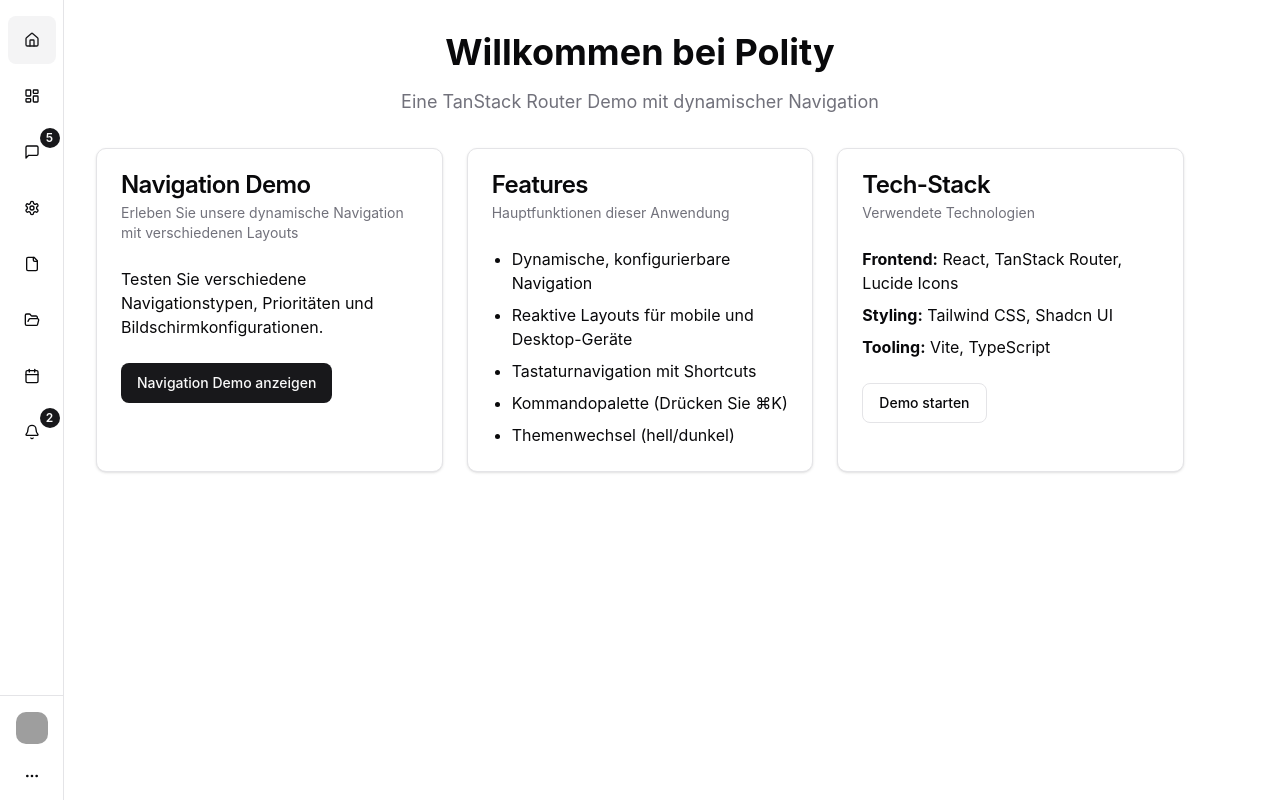
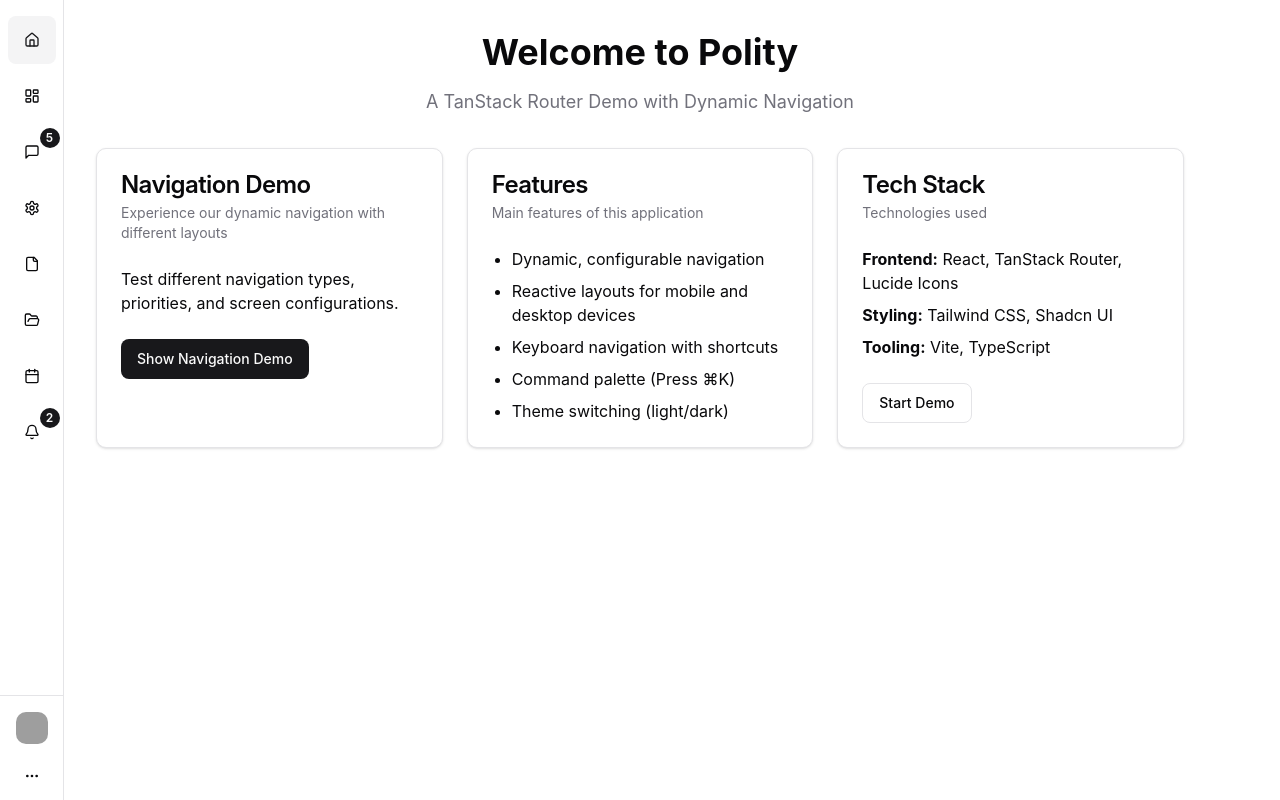
Before and after one commit to Donnerstagnacht/tanstack-router-navigation, a React (Vite) app: page / in a window 1280 px wide. Built offline with nearby package versions, Linux system fonts and the light colour scheme; grey boxes are pictures that could not be loaded.

Commit message:
working i18n

```diff
--- a/package.json
+++ b/package.json
@@ -43,10 +43,13 @@
     "clsx": "^2.1.1",
     "cmdk": "^1.1.1",
     "embla-carousel-react": "^8.6.0",
+    "i18next": "^25.2.1",
+    "i18next-browser-languagedetector": "^8.2.0",
     "lucide-react": "^0.476.0",
     "react": "^19.0.0",
     "react-day-picker": "^9.7.0",
     "react-dom": "^19.0.0",
+    "react-i18next": "^15.5.3",
     "recharts": "^2.15.3",
     "sonner": "^2.0.5",
     "tailwind-merge": "^3.3.1",
--- a/src/components/navigation/toggles/language-toggle.tsx
+++ b/src/components/navigation/toggles/language-toggle.tsx
@@ -13,10 +13,11 @@ import {
 } from '@/components/ui/dropdown-menu'
 import { cn } from '@/lib/utils'
 import { toast } from 'sonner'
+import { useTranslation } from 'react-i18next'
 
 interface LanguageToggleProps {
   language: "en" | "de"
-  setLanguage: React.Dispatch<React.SetStateAction<"en" | "de">>
+  setLanguage: (lang: "en" | "de") => void
   size?: "default" | "small"
   className?: string
   side?: "top" | "right" | "bottom" | "left"
@@ -34,6 +35,7 @@ export function LanguageToggle({
   variant = "popover"
 }: LanguageToggleProps) {
   const [isLanguagePopoverOpen, setIsLanguagePopoverOpen] = React.useState(false)
+  const { i18n } = useTranslation()
 
   // Helper function to render the language display
   const renderLanguageDisplay = (lang: "en" | "de") => {
@@ -44,15 +46,21 @@ export function LanguageToggle({
       </span>
     )
   }
-
-  // Custom language setter with toast notification
+  // Custom language setter with toast notification and i18n integration
   const handleLanguageChange = (lang: "en" | "de") => {
+    // Apply change through the provided setter
     setLanguage(lang)
 
+    // Also change the i18n language to keep everything in sync
+    i18n.changeLanguage(lang)
+
+    // Show notification
     toast.success(
-      `Language changed to ${lang === "en" ? "English" : "Deutsch"}`,
+      `${lang === "en" ? "Language changed to English" : "Sprache geändert zu Deutsch"}`,
       {
-        description: `Your language preference has been updated to ${lang === "en" ? "English" : "Deutsch"}.`,
+        description: `${lang === "en"
+          ? "Your language preference has been updated to English."
+          : "Ihre Spracheinstellung wurde zu Deutsch aktualisiert."}`,
         icon: lang === "en" ? "🇺🇸" : "🇩🇪",
       }
     )
--- /dev/null
+++ b/src/i18n/i18n.ts
@@ -0,0 +1,94 @@
+import i18n from 'i18next';
+import { initReactI18next } from 'react-i18next';
+import LanguageDetector from 'i18next-browser-languagedetector';
+
+// Erstellen der Übersetzungsressourcen
+const resources = {
+  en: {
+    translation: {
+      welcomeTitle: "Welcome to Polity",
+      welcomeSubtitle: "A TanStack Router Demo with Dynamic Navigation",
+      cards: {
+        navigation: {
+          title: "Navigation Demo",
+          description: "Experience our dynamic navigation with different layouts",
+          content: "Test different navigation types, priorities, and screen configurations.",
+          button: "Show Navigation Demo"
+        },
+        features: {
+          title: "Features",
+          description: "Main features of this application",
+          items: [
+            "Dynamic, configurable navigation",
+            "Reactive layouts for mobile and desktop devices",
+            "Keyboard navigation with shortcuts",
+            "Command palette (Press ⌘K)",
+            "Theme switching (light/dark)"
+          ]
+        },
+        techStack: {
+          title: "Tech Stack",
+          description: "Technologies used",
+          frontend: "Frontend:",
+          styling: "Styling:",
+          tooling: "Tooling:",
+          button: "Start Demo"
+        }
+      }
+    }
+  },
+  de: {
+    translation: {
+      welcomeTitle: "Willkommen bei Polity",
+      welcomeSubtitle: "Eine TanStack Router Demo mit dynamischer Navigation",
+      cards: {
+        navigation: {
+          title: "Navigation Demo",
+          description: "Erleben Sie unsere dynamische Navigation mit verschiedenen Layouts",
+          content: "Testen Sie verschiedene Navigationstypen, Prioritäten und Bildschirmkonfigurationen.",
+          button: "Navigation Demo anzeigen"
+        },
+        features: {
+          title: "Features",
+          description: "Hauptfunktionen dieser Anwendung",
+          items: [
+            "Dynamische, konfigurierbare Navigation",
+            "Reaktive Layouts für mobile und Desktop-Geräte",
+            "Tastaturnavigation mit Shortcuts",
+            "Kommandopalette (Drücken Sie ⌘K)",
+            "Themenwechsel (hell/dunkel)"
+          ]
+        },
+        techStack: {
+          title: "Tech-Stack",
+          description: "Verwendete Technologien",
+          frontend: "Frontend:",
+          styling: "Styling:",
+          tooling: "Tooling:",
+          button: "Demo starten"
+        }
+      }
+    }
+  }
+};
+
+i18n
+  // Erkennt die Sprachpräferenz des Browsers
+  .use(LanguageDetector)
+  // Integriert i18next mit React
+  .use(initReactI18next)
+  // Initialisiert i18next
+  .init({
+    resources,
+    fallbackLng: 'en',
+    interpolation: {
+      escapeValue: false, // React escapes values already
+    },
+    detection: {
+      order: ['localStorage', 'navigator'],
+      caches: ['localStorage']
+    }
+  });
+
+export default i18n;
+export type Language = 'en' | 'de';
--- a/src/main.tsx
+++ b/src/main.tsx
@@ -4,6 +4,9 @@ import { RouterProvider, createRouter } from '@tanstack/react-router'
 
 // Import the generated route tree
 import { routeTree } from './routeTree.gen'
+
+// Import i18n configuration
+import './i18n/i18n'
 
 import './styles.css'
 import reportWebVitals from './reportWebVitals.ts'
--- a/src/routes/index.tsx
+++ b/src/routes/index.tsx
@@ -2,72 +2,72 @@ import { createFileRoute } from '@tanstack/react-router'
 import { Link } from '@tanstack/react-router'
 import { Card, CardContent, CardDescription, CardFooter, CardHeader, CardTitle } from "@/components/ui/card"
 import { Button } from "@/components/ui/button"
+import { useTranslation } from 'react-i18next'
 
 export const Route = createFileRoute('/')({
   component: App,
 })
 
 function App() {
+  const { t } = useTranslation();
+
   return (
     <div className="container mx-auto p-8">
       <div className="text-center mb-8">
-        <h1 className="text-4xl font-bold mb-4">Willkommen bei Polity</h1>
-        <p className="text-lg text-muted-foreground">Eine TanStack Router Demo mit dynamischer Navigation</p>
+        <h1 className="text-4xl font-bold mb-4">{t('welcomeTitle')}</h1>
+        <p className="text-lg text-muted-foreground">{t('welcomeSubtitle')}</p>
       </div>
 
       <div className="grid gap-6 md:grid-cols-2 lg:grid-cols-3">
         <Card>
           <CardHeader>
-            <CardTitle>Navigation Demo</CardTitle>
+            <CardTitle>{t('cards.navigation.title')}</CardTitle>
             <CardDescription>
-              Erleben Sie unsere dynamische Navigation mit verschiedenen Layouts
+              {t('cards.navigation.description')}
             </CardDescription>
           </CardHeader>
           <CardContent>
-            <p>Testen Sie verschiedene Navigationstypen, Prioritäten und Bildschirmkonfigurationen.</p>
+            <p>{t('cards.navigation.content')}</p>
           </CardContent>
           <CardFooter>
             <Link to="/settings">
-              <Button>Navigation Demo anzeigen</Button>
+              <Button>{t('cards.navigation.button')}</Button>
             </Link>
           </CardFooter>
         </Card>
 
         <Card>
           <CardHeader>
-            <CardTitle>Features</CardTitle>
+            <CardTitle>{t('cards.features.title')}</CardTitle>
             <CardDescription>
-              Hauptfunktionen dieser Anwendung
+              {t('cards.features.description')}
             </CardDescription>
           </CardHeader>
           <CardContent>
-            <ul className="list-disc pl-5 space-y-2">
-              <li>Dynamische, konfigurierbare Navigation</li>
-              <li>Reaktive Layouts für mobile und Desktop-Geräte</li>
-              <li>Tastaturnavigation mit Shortcuts</li>
-              <li>Kommandopalette (Drücken Sie ⌘K)</li>
-              <li>Themenwechsel (hell/dunkel)</li>
+            <ul className="list-disc pl-5 space-y-2">              {(t('cards.features.items', { returnObjects: true }) as string[]).map((item: string, index: number) => (
+                <li key={index}>{item}</li>
+              ))}
             </ul>
           </CardContent>
         </Card>
 
         <Card>
           <CardHeader>
-            <CardTitle>Tech-Stack</CardTitle>
+            <CardTitle>{t('cards.techStack.title')}</CardTitle>
             <CardDescription>
-              Verwendete Technologien
+              {t('cards.techStack.description')}
             </CardDescription>
           </CardHeader>
           <CardContent>
             <div className="space-y-2">
-              <p><strong>Frontend:</strong> React, TanStack Router, Lucide Icons</p>
-              <p><strong>Styling:</strong> Tailwind CSS, Shadcn UI</p>
-              <p><strong>Tooling:</strong> Vite, TypeScript</p>
+              <p><strong>{t('cards.techStack.frontend')}</strong> React, TanStack Router, Lucide Icons</p>
+              <p><strong>{t('cards.techStack.styling')}</strong> Tailwind CSS, Shadcn UI</p>
+              <p><strong>{t('cards.techStack.tooling')}</strong> Vite, TypeScript</p>
             </div>
           </CardContent>
           <CardFooter>
             <Link to="/settings">
-              <Button variant="outline">Demo starten</Button>
+              <Button variant="outline">{t('cards.techStack.button')}</Button>
             </Link>
           </CardFooter>
         </Card>
```
Also changed, not shown: 1 other file (tests, documents, lock files or other folders).
